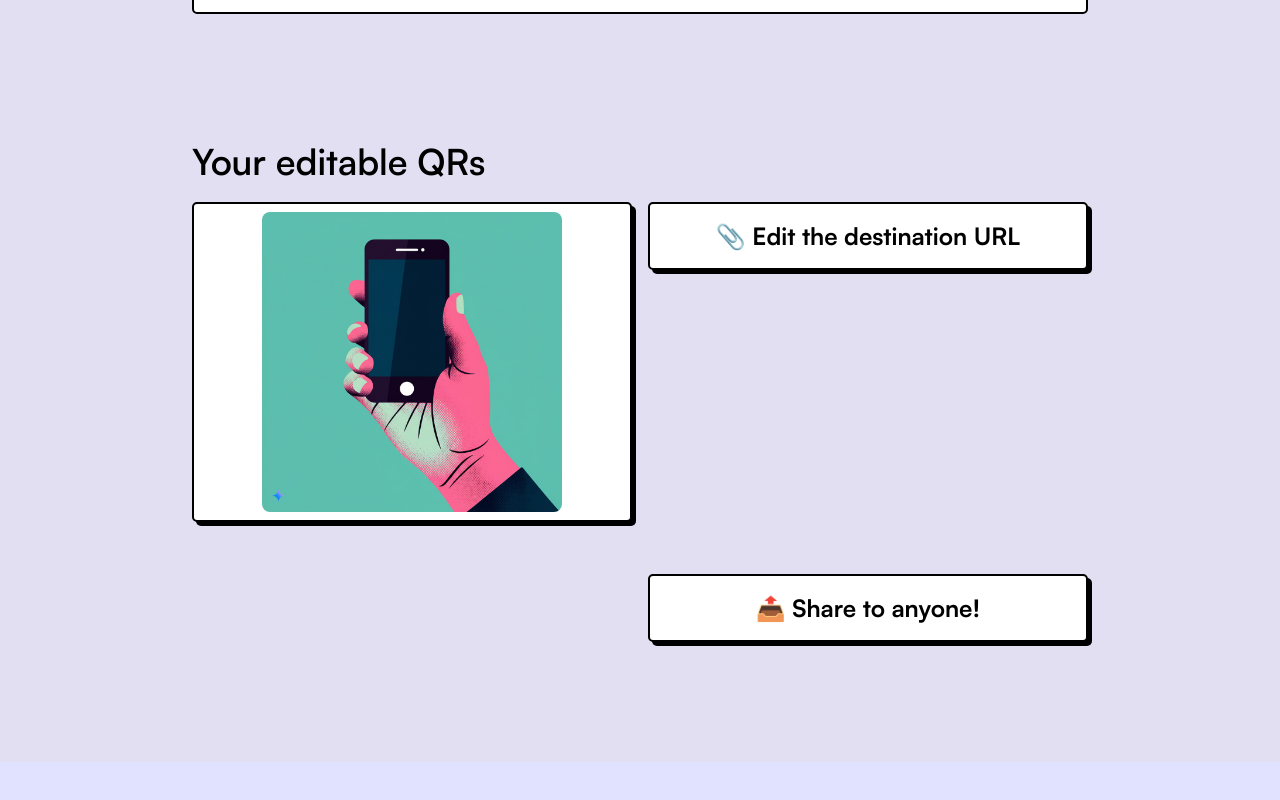
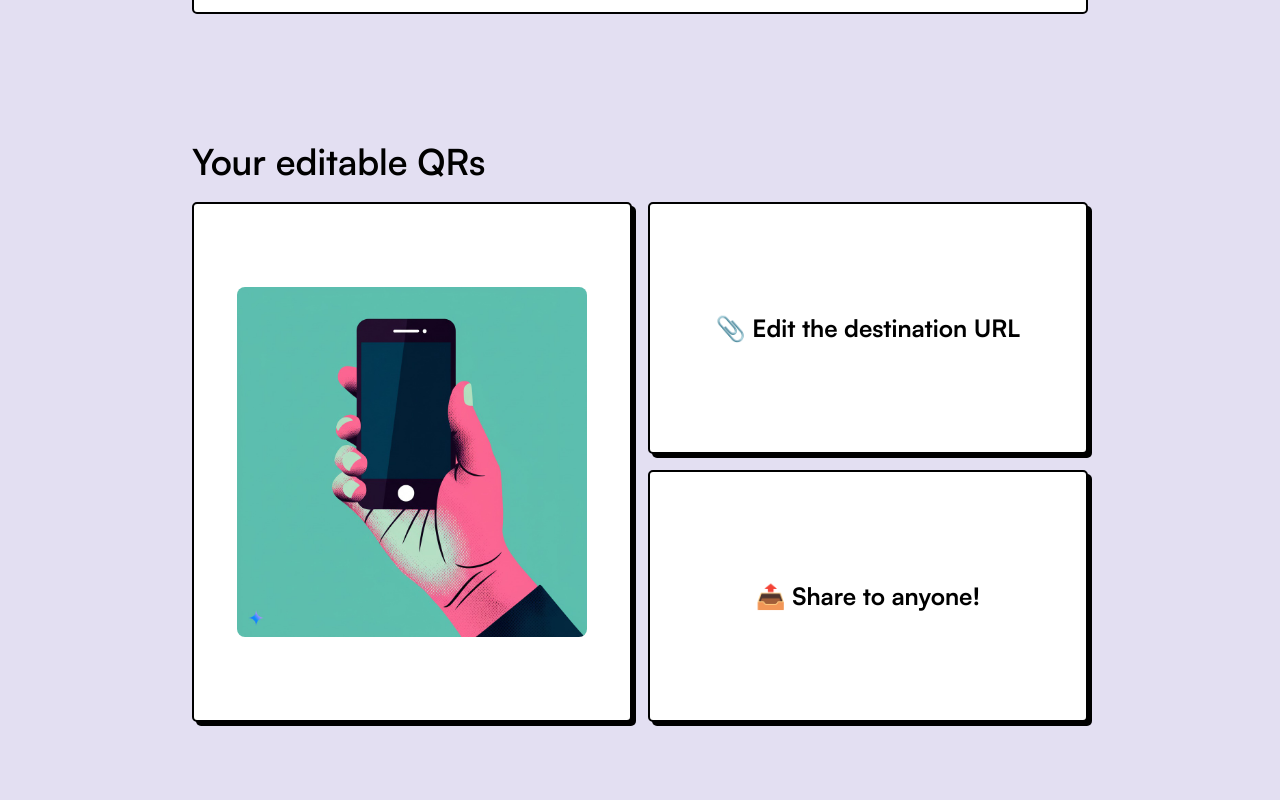
Before and after one commit to doulovera/QeepeR, a Next.js app: page / in a window 1280 px wide. Shown: the part 699-1499 px from the top of the page. Before the commit the page ends 1461 px from the top, so only its background shows below. Built offline with nearby package versions, Linux system fonts and the light colour scheme; no server answers.

Commit message:
Fix landing bento layout

```diff
--- a/src/components/landing/bento/index.tsx
+++ b/src/components/landing/bento/index.tsx
@@ -9,29 +9,29 @@ export function Bento() {
         <h2 className="text-4xl font-semibold">Your editable QRs</h2>
       </div>
 
-      <section className="grid gap-4 mb-20 lg:grid-cols-2 lg:grid-rows-2">
-        <div className="row-span-2 col-span-1 flex flex-col [&>article]:h-full aspect-square">
-          <Card className="bg-[#5bbdae]">
-            <article>
+      <section className="grid gap-4 mb-20 lg:grid-cols-2 lg:auto-rows-fr">
+        <Card
+          as="article"
+          className="flex min-h-[320px] items-center justify-center bg-[#5bbdae] p-6 lg:row-span-2 lg:min-h-[520px]"
+        >
           <Image
             src={theImage}
             alt="Hand holding phone scanning a QR code"
             width={350}
-                className="mx-auto rounded-lg object-cover w-[300px] aspect-square"
+            className="h-auto w-full max-w-[350px] rounded-lg object-cover"
+            sizes="(min-width: 1024px) 350px, calc(100vw - 4rem)"
           />
-            </article>
         </Card>
-        </div>
 
-        <div className="row-span-2 flex flex-col justify-between gap-4 [&>article]:h-full">
-          <Card>
-            <div className="flex flex-col w-full h-full text-center justify-center p-2">
+        <div className="grid gap-4 lg:row-span-2 lg:grid-rows-2">
+          <Card as="article" className="flex min-h-40 items-center">
+            <div className="flex h-full w-full flex-col justify-center p-2 text-center">
               <h3 className="text-2xl">📎 Edit the destination URL</h3>
             </div>
           </Card>
 
-          <Card>
-            <div className="flex flex-col w-full h-full text-center justify-center p-2">
+          <Card as="article" className="flex min-h-40 items-center">
+            <div className="flex h-full w-full flex-col justify-center p-2 text-center">
               <h3 className="text-2xl">📤 Share to anyone!</h3>
             </div>
           </Card>
```
Lines whose indentation alone changed are shown as unchanged.
